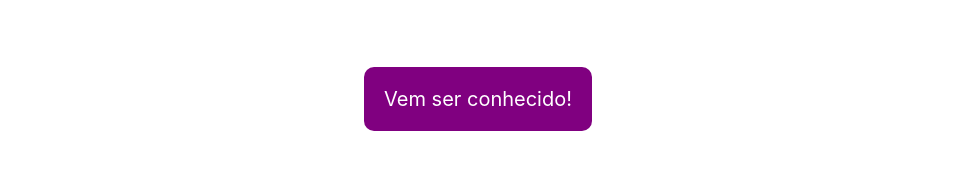
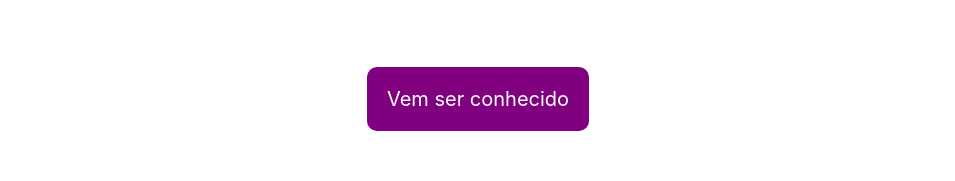
Before and after one commit to phfdonda/caerre-digital, a Next.js app: page / in a window 1280 px wide. Shown: the part 444-625 px from the top of the page, without its empty margins (162-1117 px from the left). Built offline with nearby package versions, Linux system fonts and the light colour scheme.

Commit message:
Update copy

```diff
--- a/data/copy.json
+++ b/data/copy.json
@@ -2,20 +2,24 @@
   "company-name": "Caerre Digital",
   "headline": "Coloque seu negócio na web",
   "description": "Seus clientes não te acham? A gente resolve isso!",
-  "hero-cta": "Vem ser conhecido!",
+  "cta": "Vem ser conhecido",
   "hero-img-url": "",
   "sections": [
-
     {
       "name": "benefits",
       "active": false,
       "data": [
         {
-          "icon":"",
-          "title":"",
+          "icon": "",
+          "title": "",
           "description": ""
         }
       ]
+    },
+    {
+      "name": "social-proof",
+      "active": false,
+      "data": {}
     },
     {
       "name": "video",
@@ -28,17 +32,12 @@
       "data": {}
     },
     {
-      "name": "social-proof",
-      "active": false,
-      "data": {}
-    },
-    {
       "name": "promotion",
       "active": false,
       "data": {}
     },
     {
-      "name": "call-to-action",
+      "name": "form",
       "active": false,
       "data": {}
     }
--- a/pages/index.jsx
+++ b/pages/index.jsx
@@ -17,12 +17,10 @@ export default function Home() {
         <section className={styles.hero_section}>
           <h1 className={styles.title}>{copy["headline"]} </h1>
 
-          <p className={styles.description}>
-          {copy["description"]}
-          </p>
+          <p className={styles.description}>{copy["description"]}</p>
 
           <a className={styles.cta} href="#form">
-            {copy["hero-cta"]}
+            {copy["cta"]}
           </a>
         </section>
 
```
